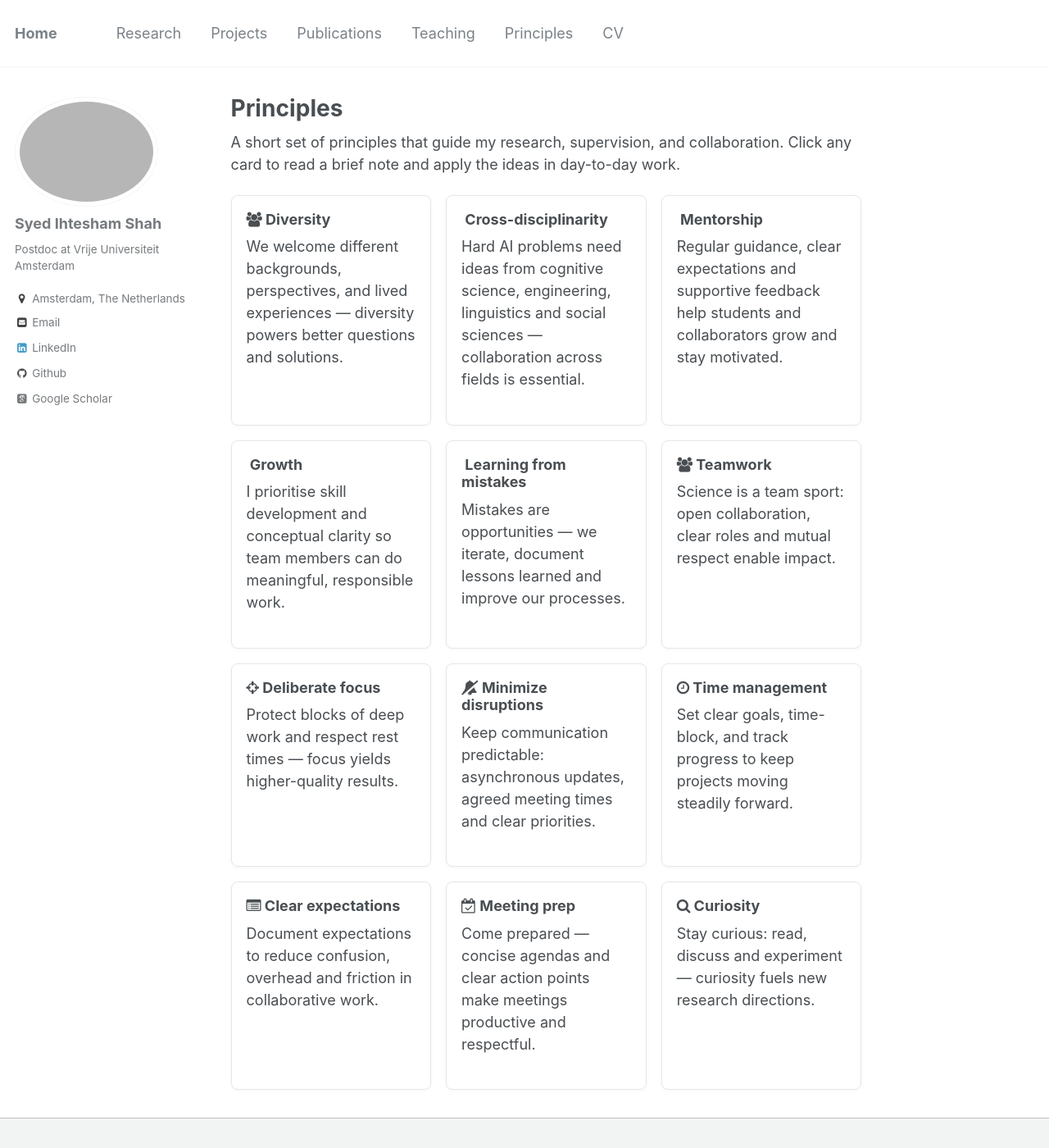
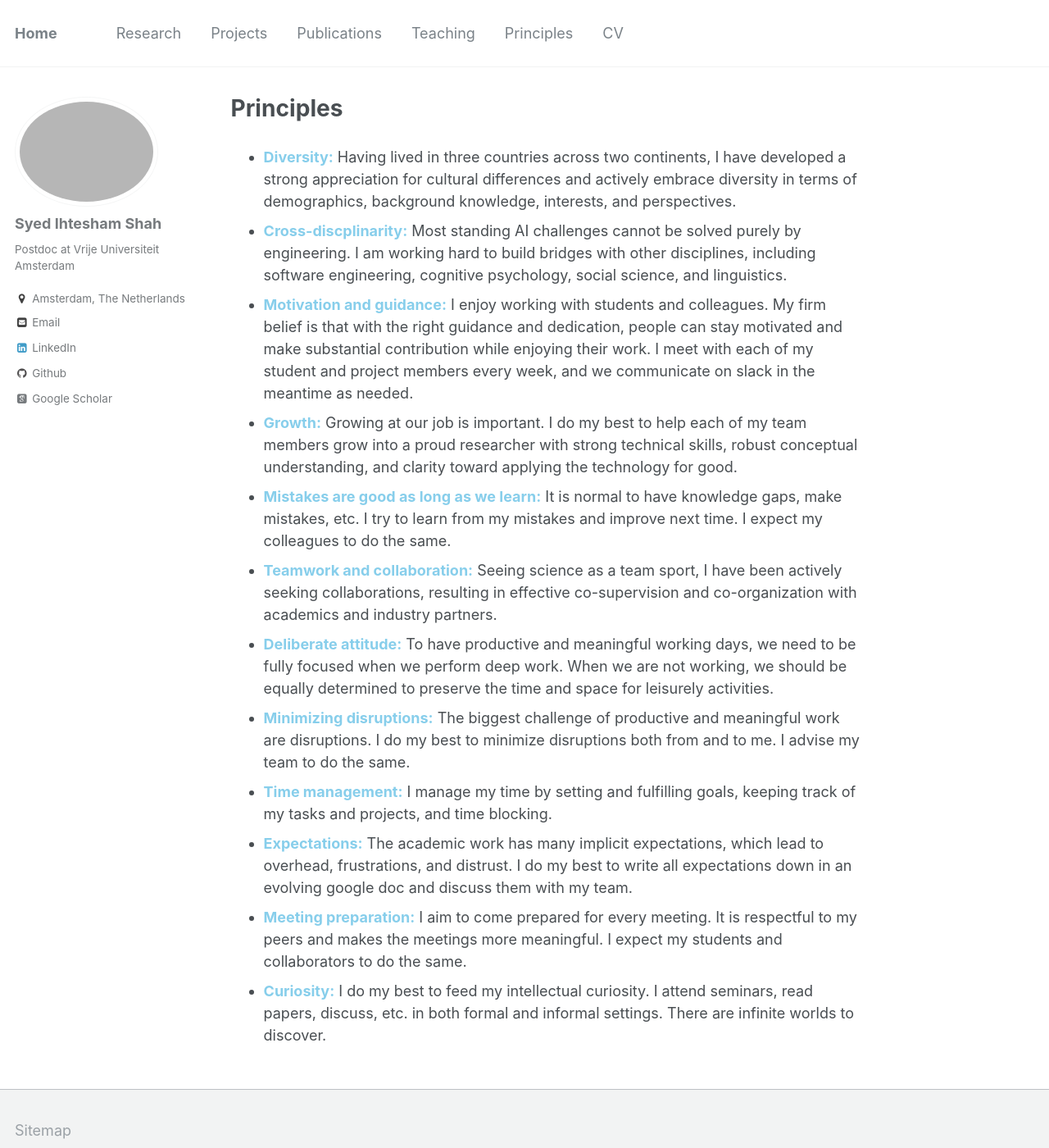
Before and after one commit to IhteshamShah/IhteshamShah.github.io, a Jekyll site: the page built from _pages/principles.md, in a window 1280 px wide and 1400 px high. Shown: the whole window at 82% size. Built offline with Jekyll 4.4.1, drawn with Linux system fonts in a browser that asks for light colours; some web fonts are replaced.

Commit message:
changed to modren look principle page

```diff
--- a/_pages/principles.md
+++ b/_pages/principles.md
@@ -4,67 +4,21 @@ permalink: /principles/
 author_profile: true
 ---
 
-A short set of principles that guide my research, supervision, and collaboration. Click any card to read a brief note and apply the ideas in day-to-day work.
+<style>
+	/* make bold points and card headings sky blue on this page */
+	.page strong,
+	.page h3 { color: skyblue; }
+</style>
 
-<div style="display:grid; grid-template-columns:repeat(auto-fit,minmax(240px,1fr)); gap:1rem; margin-top:1rem;">
-	<div style="padding:1rem; border-radius:8px; border:1px solid #e6e6e6; background:#fff; box-shadow:0 1px 4px rgba(0,0,0,0.04);">
-		<h3 style="margin-top:0"><i class="fa fa-users" aria-hidden="true"></i> Diversity</h3>
-		<p>We welcome different backgrounds, perspectives, and lived experiences — diversity powers better questions and solutions.</p>
-	</div>
-
-	<div style="padding:1rem; border-radius:8px; border:1px solid #e6e6e6; background:#fff; box-shadow:0 1px 4px rgba(0,0,0,0.04);">
-		<h3 style="margin-top:0"><i class="fa fa-project-diagram" aria-hidden="true"></i> Cross-disciplinarity</h3>
-		<p>Hard AI problems need ideas from cognitive science, engineering, linguistics and social sciences — collaboration across fields is essential.</p>
-	</div>
-
-	<div style="padding:1rem; border-radius:8px; border:1px solid #e6e6e6; background:#fff; box-shadow:0 1px 4px rgba(0,0,0,0.04);">
-		<h3 style="margin-top:0"><i class="fa fa-chalkboard-teacher" aria-hidden="true"></i> Mentorship</h3>
-		<p>Regular guidance, clear expectations and supportive feedback help students and collaborators grow and stay motivated.</p>
-	</div>
-
-	<div style="padding:1rem; border-radius:8px; border:1px solid #e6e6e6; background:#fff; box-shadow:0 1px 4px rgba(0,0,0,0.04);">
-		<h3 style="margin-top:0"><i class="fa fa-seedling" aria-hidden="true"></i> Growth</h3>
-		<p>I prioritise skill development and conceptual clarity so team members can do meaningful, responsible work.</p>
-	</div>
-
-	<div style="padding:1rem; border-radius:8px; border:1px solid #e6e6e6; background:#fff; box-shadow:0 1px 4px rgba(0,0,0,0.04);">
-		<h3 style="margin-top:0"><i class="fa fa-lightbulb" aria-hidden="true"></i> Learning from mistakes</h3>
-		<p>Mistakes are opportunities — we iterate, document lessons learned and improve our processes.</p>
-	</div>
-
-	<div style="padding:1rem; border-radius:8px; border:1px solid #e6e6e6; background:#fff; box-shadow:0 1px 4px rgba(0,0,0,0.04);">
-		<h3 style="margin-top:0"><i class="fa fa-users" aria-hidden="true"></i> Teamwork</h3>
-		<p>Science is a team sport: open collaboration, clear roles and mutual respect enable impact.</p>
-	</div>
-
-	<div style="padding:1rem; border-radius:8px; border:1px solid #e6e6e6; background:#fff; box-shadow:0 1px 4px rgba(0,0,0,0.04);">
-		<h3 style="margin-top:0"><i class="fa fa-crosshairs" aria-hidden="true"></i> Deliberate focus</h3>
-		<p>Protect blocks of deep work and respect rest times — focus yields higher-quality results.</p>
-	</div>
-
-	<div style="padding:1rem; border-radius:8px; border:1px solid #e6e6e6; background:#fff; box-shadow:0 1px 4px rgba(0,0,0,0.04);">
-		<h3 style="margin-top:0"><i class="fa fa-bell-slash" aria-hidden="true"></i> Minimize disruptions</h3>
-		<p>Keep communication predictable: asynchronous updates, agreed meeting times and clear priorities.</p>
-	</div>
-
-	<div style="padding:1rem; border-radius:8px; border:1px solid #e6e6e6; background:#fff; box-shadow:0 1px 4px rgba(0,0,0,0.04);">
-		<h3 style="margin-top:0"><i class="fa fa-clock-o" aria-hidden="true"></i> Time management</h3>
-		<p>Set clear goals, time-block, and track progress to keep projects moving steadily forward.</p>
-	</div>
-
-	<div style="padding:1rem; border-radius:8px; border:1px solid #e6e6e6; background:#fff; box-shadow:0 1px 4px rgba(0,0,0,0.04);">
-		<h3 style="margin-top:0"><i class="fa fa-list-alt" aria-hidden="true"></i> Clear expectations</h3>
-		<p>Document expectations to reduce confusion, overhead and friction in collaborative work.</p>
-	</div>
-
-	<div style="padding:1rem; border-radius:8px; border:1px solid #e6e6e6; background:#fff; box-shadow:0 1px 4px rgba(0,0,0,0.04);">
-		<h3 style="margin-top:0"><i class="fa fa-calendar-check-o" aria-hidden="true"></i> Meeting prep</h3>
-		<p>Come prepared — concise agendas and clear action points make meetings productive and respectful.</p>
-	</div>
-
-	<div style="padding:1rem; border-radius:8px; border:1px solid #e6e6e6; background:#fff; box-shadow:0 1px 4px rgba(0,0,0,0.04);">
-		<h3 style="margin-top:0"><i class="fa fa-search" aria-hidden="true"></i> Curiosity</h3>
-		<p>Stay curious: read, discuss and experiment — curiosity fuels new research directions.</p>
-	</div>
-
-</div>
+* **Diversity:** Having lived in three countries across two continents, I have developed a strong appreciation for cultural differences and actively embrace diversity in terms of demographics, background knowledge, interests, and perspectives.
+* **Cross-discplinarity:** Most standing AI challenges cannot be solved purely by engineering. I am working hard to build bridges with other disciplines, including software engineering, cognitive psychology, social science, and linguistics.
+* **Motivation and guidance:** I enjoy working with students and colleagues. My firm belief is that with the right guidance and dedication, people can stay motivated and make substantial contribution while enjoying their work. I meet with each of my student and project members every week, and we communicate on slack in the meantime as needed.
+* **Growth:** Growing at our job is important. I do my best to help each of my team members grow into a proud researcher with strong technical skills, robust conceptual understanding, and clarity toward applying the technology for good.
+* **Mistakes are good as long as we learn:** It is normal to have knowledge gaps, make mistakes, etc. I try to learn from my mistakes and improve next time. I expect my colleagues to do the same.
+* **Teamwork and collaboration:** Seeing science as a team sport, I have been actively seeking collaborations, resulting in effective co-supervision and co-organization with academics and industry partners.
+* **Deliberate attitude:** To have productive and meaningful working days, we need to be fully focused when we perform deep work. When we are not working, we should be equally determined to preserve the time and space for leisurely activities.
+* **Minimizing disruptions:** The biggest challenge of productive and meaningful work are disruptions. I do my best to minimize disruptions both from and to me. I advise my team to do the same.
+* **Time management:** I manage my time by setting and fulfilling goals, keeping track of my tasks and projects, and time blocking.
+* **Expectations:** The academic work has many implicit expectations, which lead to overhead, frustrations, and distrust. I do my best to write all expectations down in an evolving google doc and discuss them with my team.
+* **Meeting preparation:** I aim to come prepared for every meeting. It is respectful to my peers and makes the meetings more meaningful. I expect my students and collaborators to do the same.
+* **Curiosity:** I do my best to feed my intellectual curiosity. I attend seminars, read papers, discuss, etc. in both formal and informal settings. There are infinite worlds to discover.
```
